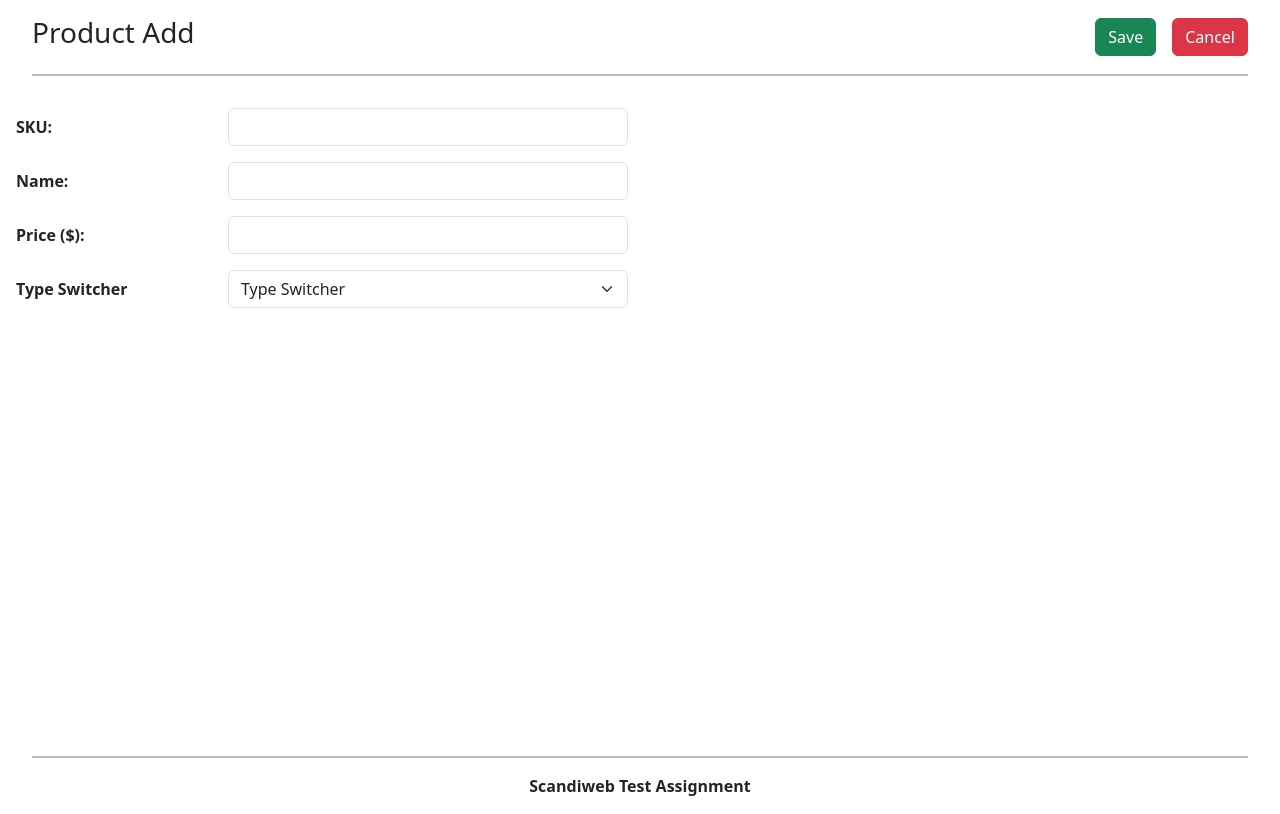
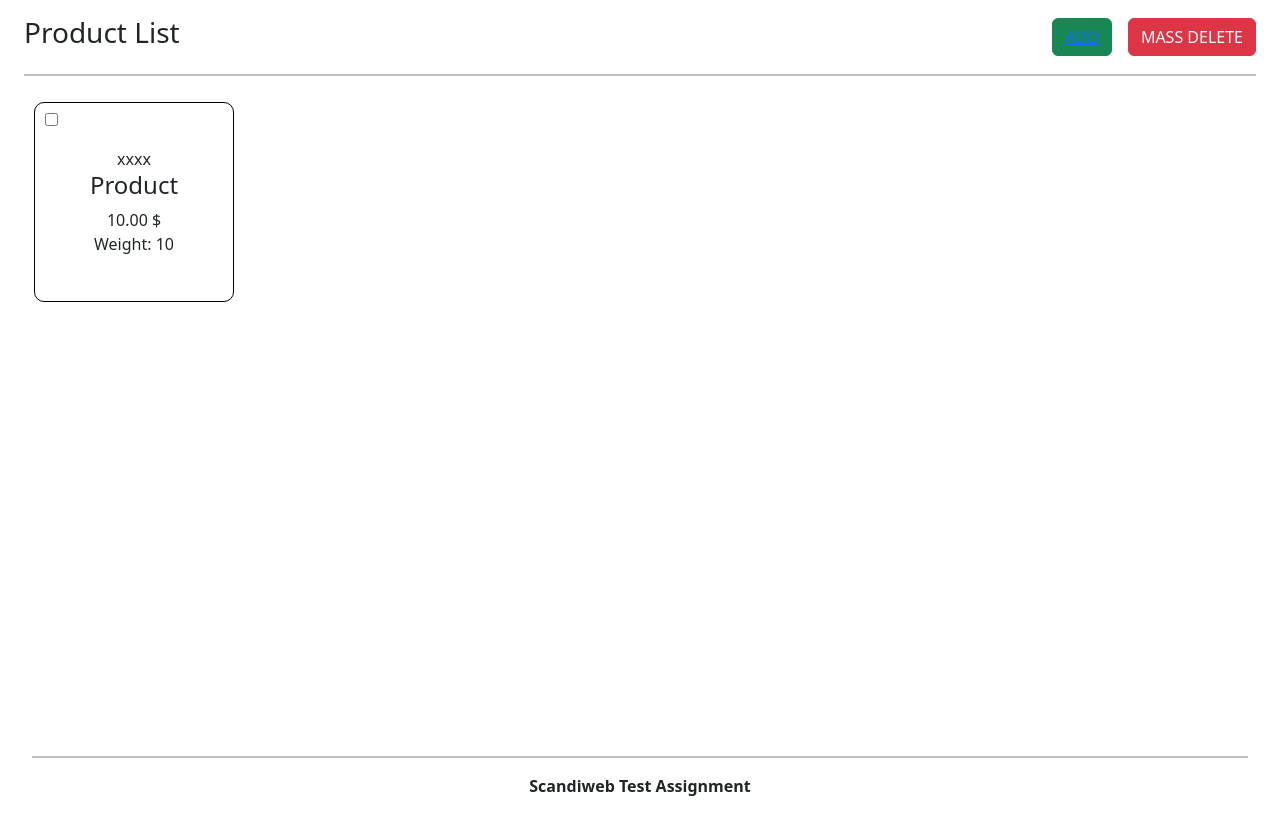
Before and after one commit to MennaAnwar/junior-developer-task, a React (Create React App) app: page / in a window 1280 px wide. Built offline with nearby package versions, Linux system fonts and the light colour scheme.

Commit message:
routes are added

```diff
--- a/src/App.tsx
+++ b/src/App.tsx
@@ -1,11 +1,16 @@
+import { Route, Routes } from "react-router-dom";
 import "./App.scss";
 import Footer from "./components/Footer/Footer";
 import AddProduct from "./Pages/AddProduct/AddProduct";
+import ProductList from "./Pages/ProductList/ProductList";
 
 function App() {
   return (
     <div className="main-container">
-      <AddProduct />
+      <Routes>
+        <Route path="/" element={<ProductList />} />
+        <Route path="/addproduct" element={<AddProduct />} />
+      </Routes>
       <Footer />
     </div>
   );
--- a/src/Pages/AddProduct/AddProduct.scss
+++ b/src/Pages/AddProduct/AddProduct.scss
@@ -3,4 +3,9 @@
     color: red;
     font-weight: bold;
   }
+
+  a {
+    text-decoration: none;
+    color: white;
+  }
 }
--- a/src/Pages/AddProduct/AddProduct.tsx
+++ b/src/Pages/AddProduct/AddProduct.tsx
@@ -2,6 +2,7 @@ import { FC, useState } from "react";
 import Header from "../../components/Header/Header";
 import { useForm } from "react-hook-form";
 import "./AddProduct.scss";
+import { Link } from "react-router-dom";
 
 type ProductType = "DVD" | "Furniture" | "Book";
 
@@ -49,8 +50,24 @@ const AddProduct: FC = () => {
   };
 
   return (
-    <form id="product_form" className="mx-3" onSubmit={handleSubmit(onSubmit)}>
-      <Header title="Product Add" btn1="Save" btn2="Cancel" />
+    <form id="product_form" className="mx-4" onSubmit={handleSubmit(onSubmit)}>
+      <Header
+        title="Product Add"
+        btns={
+          <>
+            <button
+              id="add-product-btn"
+              className="mx-3 btn btn-success"
+              type="submit"
+            >
+              Add
+            </button>
+            <button id="delete-product-btn" className="btn btn-danger">
+              <Link to="/">Cancel</Link>
+            </button>
+          </>
+        }
+      />
 
       <div className="form-group row mt-3">
         <label className="col-sm-2 col-form-label fw-bold">SKU:</label>
--- a/src/Pages/ProductList/ProductList.scss
+++ b/src/Pages/ProductList/ProductList.scss
@@ -0,0 +1,4 @@
+a {
+  text-decoration: none;
+  color: white;
+}
--- a/src/Pages/ProductList/ProductList.tsx
+++ b/src/Pages/ProductList/ProductList.tsx
@@ -1,13 +1,27 @@
-import React from "react";
 import Header from "../../components/Header/Header";
 import Card from "../../components/Card/Card";
+import { Link } from "react-router-dom";
+import { FC } from "react";
+import "./ProductList.scss";
 
-const ProductList = () => {
+const ProductList: FC = () => {
   return (
-    <>
-      <Header title="Product List" btn1="ADD" btn2="MASS DELETE" />
+    <div className="mx-4">
+      <Header
+        title="Product List"
+        btns={
+          <>
+            <button id="add-product-btn" className="mx-3 btn btn-success">
+              <Link to="/addproduct">ADD</Link>
+            </button>
+            <button id="delete-product-btn" className="btn btn-danger">
+              MASS DELETE
+            </button>
+          </>
+        }
+      />
       <Card SKU="xxxx" Name="Product" Price={10} Props="Weight: 10" />
-    </>
+    </div>
   );
 };
 
--- a/src/components/Header/Header.tsx
+++ b/src/components/Header/Header.tsx
@@ -1,29 +1,19 @@
-import { FC } from "react";
+import { FC, ReactElement } from "react";
 import "./Header.scss";
 
 interface Props {
   title: string;
-  btn1: string;
-  btn2: string;
+  btns: ReactElement;
 }
 
-const Header: FC<Props> = ({ title, btn1, btn2 }) => {
+const Header: FC<Props> = ({ title, btns }) => {
   return (
     <div id="header">
-      <div className="d-flex flex-column mx-3 mt-3">
+      <div className="d-flex flex-column mt-3">
         <div className="d-flex justify-content-between align-items-center">
           <h3>{title}</h3>
           <div className="action-buttons d-flex justify-content-between align-items-center">
-            <button
-              id="add-product-btn"
-              className="mx-3 btn btn-success"
-              type="submit"
-            >
-              {btn1}
-            </button>
-            <button id="delete-product-btn" className="btn btn-danger">
-              {btn2}
-            </button>
+            {btns}
           </div>
         </div>
         <hr className="hr" />
--- a/src/index.tsx
+++ b/src/index.tsx
@@ -5,13 +5,16 @@ import App from "./App";
 import reportWebVitals from "./reportWebVitals";
 import "bootstrap/dist/css/bootstrap.css";
 import "boxicons/css/boxicons.min.css";
+import { BrowserRouter } from "react-router-dom";
 
 const root = ReactDOM.createRoot(
   document.getElementById("root") as HTMLElement
 );
 root.render(
   <React.StrictMode>
-    <App />
+    <BrowserRouter>
+      <App />
+    </BrowserRouter>
   </React.StrictMode>
 );
 
```
